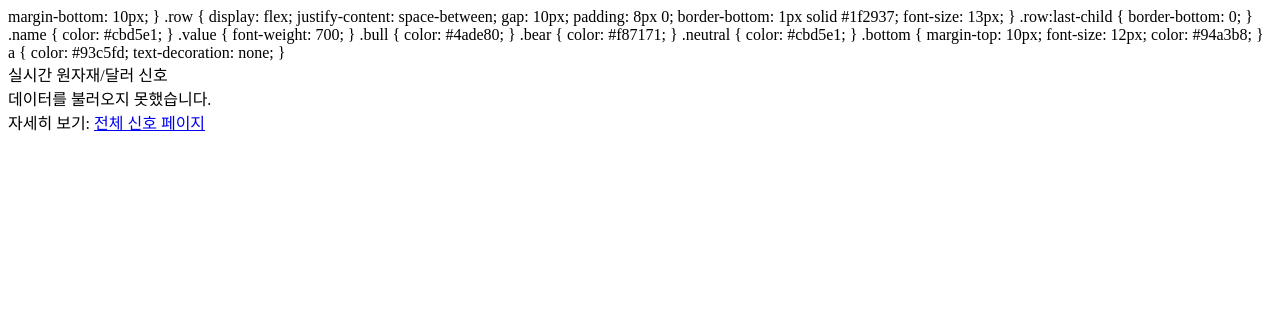
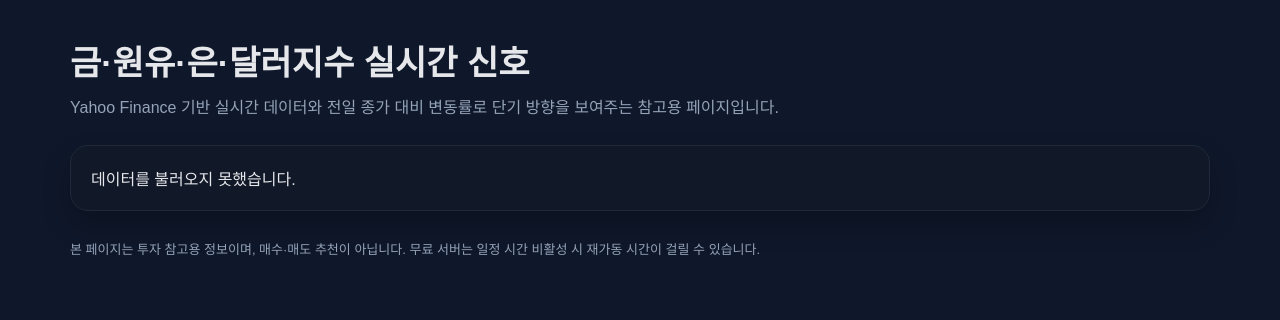
Before and after one commit to yuri43210-dot/gold-oil-signal, a Python web app: template templates/mini-widget.html in a window 1280 px wide. Shown: the top 320 px of the page. Run offline with Jinja, Linux system fonts and the light colour scheme; the template is opened without the code that fills it, so the values that code supplies are empty.

Commit message:
Update mini-widget.html

```diff
--- a/templates/mini-widget.html
+++ b/templates/mini-widget.html
@@ -1,51 +1,121 @@
 <!DOCTYPE html>
-      margin-bottom: 10px;
+<html lang="ko">
+<head>
+  <meta charset="utf-8">
+  <meta name="viewport" content="width=device-width, initial-scale=1">
+  <title>금·원유·은·달러지수 실시간 신호</title>
+  <style>
+    * { box-sizing: border-box; }
+    body {
+      margin: 0;
+      font-family: Arial, sans-serif;
+      background: #0f172a;
+      color: #e5e7eb;
     }
-    .row {
-      display: flex;
-      justify-content: space-between;
-      gap: 10px;
-      padding: 8px 0;
-      border-bottom: 1px solid #1f2937;
+    .wrap {
+      max-width: 1180px;
+      margin: 0 auto;
+      padding: 36px 20px 60px;
+    }
+    h1 {
+      margin: 0 0 10px;
+      font-size: 34px;
+    }
+    .sub {
+      color: #94a3b8;
+      margin-bottom: 24px;
+      line-height: 1.6;
+    }
+    .grid {
+      display: grid;
+      grid-template-columns: repeat(auto-fit, minmax(250px, 1fr));
+      gap: 18px;
+    }
+    .card {
+      background: #111827;
+      border: 1px solid #1f2937;
+      border-radius: 18px;
+      padding: 20px;
+      box-shadow: 0 14px 28px rgba(0,0,0,.22);
+    }
+    .name {
+      font-size: 22px;
+      font-weight: 700;
+      margin-bottom: 8px;
+    }
+    .symbol {
+      color: #94a3b8;
       font-size: 13px;
+      margin-bottom: 14px;
     }
-    .row:last-child { border-bottom: 0; }
-    .name { color: #cbd5e1; }
-    .value { font-weight: 700; }
-    .bull { color: #4ade80; }
-    .bear { color: #f87171; }
-    .neutral { color: #cbd5e1; }
-    .bottom {
+    .price {
+      font-size: 34px;
+      font-weight: 700;
+      margin-bottom: 8px;
+    }
+    .pill {
+      display: inline-block;
+      padding: 7px 12px;
+      border-radius: 999px;
+      font-size: 13px;
+      font-weight: 700;
+      margin-bottom: 12px;
+    }
+    .bull { background: rgba(34,197,94,.15); color: #4ade80; }
+    .bear { background: rgba(239,68,68,.15); color: #f87171; }
+    .neutral { background: rgba(148,163,184,.15); color: #cbd5e1; }
+    .meta {
+      color: #cbd5e1;
+      font-size: 14px;
+      line-height: 1.6;
+    }
+    .summary {
+      color: #94a3b8;
       margin-top: 10px;
-      font-size: 12px;
+      font-size: 14px;
+      line-height: 1.6;
+    }
+    .foot {
+      margin-top: 28px;
       color: #94a3b8;
-    }
-    a {
-      color: #93c5fd;
-      text-decoration: none;
+      font-size: 13px;
+      line-height: 1.7;
     }
   </style>
 </head>
 <body>
-  <div class="widget">
-    <div class="title">실시간 원자재/달러 신호</div>
-    <div id="rows">불러오는 중...</div>
-    <div class="bottom">
-      자세히 보기: <a href="/" target="_blank">전체 신호 페이지</a>
+  <div class="wrap">
+    <h1>금·원유·은·달러지수 실시간 신호</h1>
+    <div class="sub">
+      Yahoo Finance 기반 실시간 데이터와 전일 종가 대비 변동률로 단기 방향을 보여주는 참고용 페이지입니다.
+    </div>
+
+    <div class="grid" id="grid"></div>
+
+    <div class="foot">
+      본 페이지는 투자 참고용 정보이며, 매수·매도 추천이 아닙니다. 무료 서버는 일정 시간 비활성 시 재가동 시간이 걸릴 수 있습니다.
     </div>
   </div>
 
   <script>
     function num(v) {
-      if (v === null || v === undefined) return 'N/A';
+      if (v === null || v === undefined) return '데이터 없음';
       return new Intl.NumberFormat('ko-KR', { maximumFractionDigits: 2 }).format(v);
     }
 
-    function row(item) {
+    function renderCard(item) {
       return `
-        <div class="row">
+        <div class="card">
           <div class="name">${item.name}</div>
-          <div class="value ${item.badge}">${num(item.price)} · ${item.signal}</div>
+          <div class="symbol">${item.symbol}</div>
+          <div class="pill ${item.badge}">${item.signal}</div>
+          <div class="price">${num(item.price)}</div>
+          <div class="meta">
+            전일 종가: ${num(item.previous_close)}<br>
+            변동률: ${item.change_pct === null ? '데이터 없음' : item.change_pct + '%'}<br>
+            통화: ${item.currency ?? 'N/A'}
+          </div>
+          <div class="summary">${item.summary}</div>
         </div>
       `;
     }
@@ -54,10 +124,11 @@
       try {
         const r = await fetch('/api/signals');
         const d = await r.json();
+
         const items = [d.gold, d.oil, d.silver, d.dxy];
-        document.getElementById('rows').innerHTML = items.map(row).join('');
+        document.getElementById('grid').innerHTML = items.map(renderCard).join('');
       } catch (e) {
-        document.getElementById('rows').innerHTML = '데이터를 불러오지 못했습니다.';
+        document.getElementById('grid').innerHTML = '<div class="card">데이터를 불러오지 못했습니다.</div>';
       }
     }
 
```
